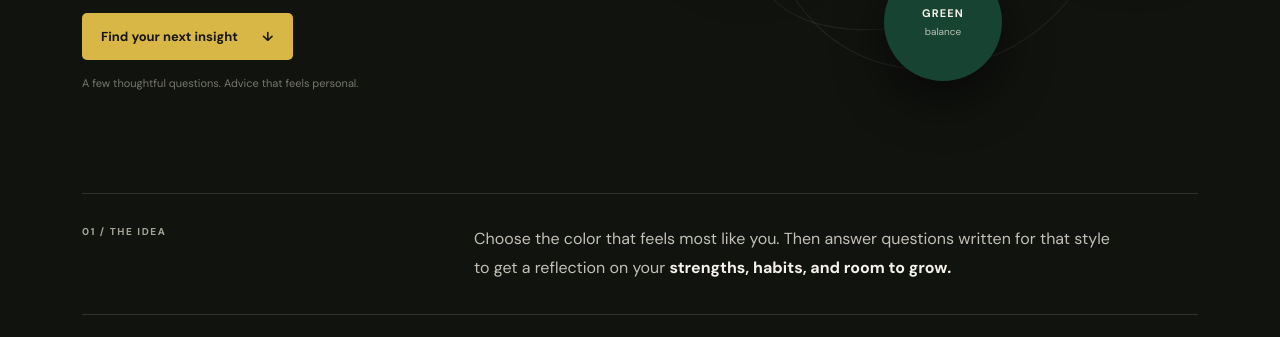
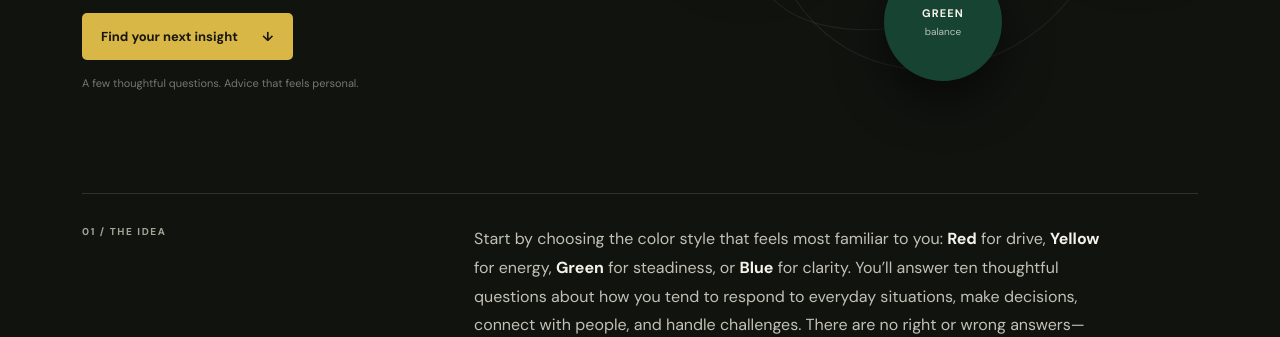
Before and after one commit to Dominika22222/wontedly, a plain HTML site: page index.html in a window 1280 px wide. Shown: the part 463-800 px from the top of the page. Drawn offline with Linux system fonts and the light colour scheme.

Commit message:
Expand the How it works explanation

```diff
--- a/index.html
+++ b/index.html
@@ -16,7 +16,7 @@
       <div class="hero-copy"><p class="eyebrow"><span class="dot"></span> A little more self-understanding</p><h1>Know your color.<br><em>Grow on purpose.</em></h1><p class="intro">Personality isn’t a box. It’s a starting point for understanding what brings out your best—and what you might want to work on.</p><a class="button" href="#check">Find your next insight <span>↓</span></a><p class="note">A few thoughtful questions. Advice that feels personal.</p></div>
       <div class="color-art" aria-label="Four color personality styles"><div class="orbit orbit-one"></div><div class="orbit orbit-two"></div><div class="color-center">YOUR<br><b>UNIQUE<br>BLEND</b></div><div class="orb red"><b>RED</b><small>drive</small></div><div class="orb yellow"><b>YELLOW</b><small>energy</small></div><div class="orb green"><b>GREEN</b><small>balance</small></div><div class="orb blue"><b>BLUE</b><small>clarity</small></div></div>
     </section>
-    <section class="intro-row" id="how"><span class="section-num">01 / THE IDEA</span><p>Choose the color that feels most like you. Then answer questions written for that style to get a reflection on your <b>strengths, habits, and room to grow.</b></p></section>
+    <section class="intro-row" id="how"><span class="section-num">01 / THE IDEA</span><p>Start by choosing the color style that feels most familiar to you: <b>Red</b> for drive, <b>Yellow</b> for energy, <b>Green</b> for steadiness, or <b>Blue</b> for clarity. You’ll answer ten thoughtful questions about how you tend to respond to everyday situations, make decisions, connect with people, and handle challenges. There are no right or wrong answers—choose the response that feels most like you, not the one you think you should choose. At the end, you’ll get a personal reflection on the strengths you bring, patterns worth noticing, and practical ideas for growth. Your color is a starting point for self-reflection, not a fixed label; people are complex, and you may recognize parts of yourself in more than one style.</p></section>
     <section class="assessment" id="check"><div class="section-title"><span class="section-num">02 / YOUR CHECK-IN</span><h2>Which color feels like <em>you?</em></h2><p>Pick a starting point. Your answers—not the label—shape your reflection.</p></div>
       <div class="cards" id="cards"></div>
       <div class="quiz hidden" id="quiz"><div class="quiz-top"><div><span class="section-num">A REFLECTION, NOT A TEST</span><h3 id="type-title"></h3></div><span class="step" id="step"></span></div><div class="progress"><span id="progress"></span></div><div class="question-box"><p class="section-num">THINK ABOUT YOUR EVERYDAY</p><h3 id="question"></h3><div id="options" class="options"></div></div><div class="quiz-controls"><button class="text-button" id="back">← Back</button><button class="button" id="next" disabled>Next <span>→</span></button></div></div>
```
